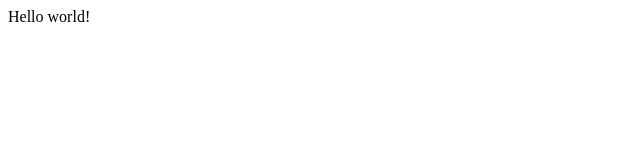
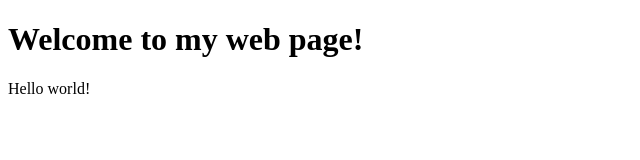
Before and after one commit to Satwik2002/My_first_repo, a plain HTML site: page hello.html in a window 1280 px wide. Shown: the whole page, without its empty margins (0-640 px from the left). Drawn offline with Linux system fonts and the light colour scheme.

Commit message:
Added heading with h1 tag

```diff
--- a/hello.html
+++ b/hello.html
@@ -4,6 +4,7 @@
          <title>Hello!</title>
      </head>
      <body>
+         <h1><strong>Welcome to my web page!</strong></h1>
          Hello world!
      </body>
  </html>
```
